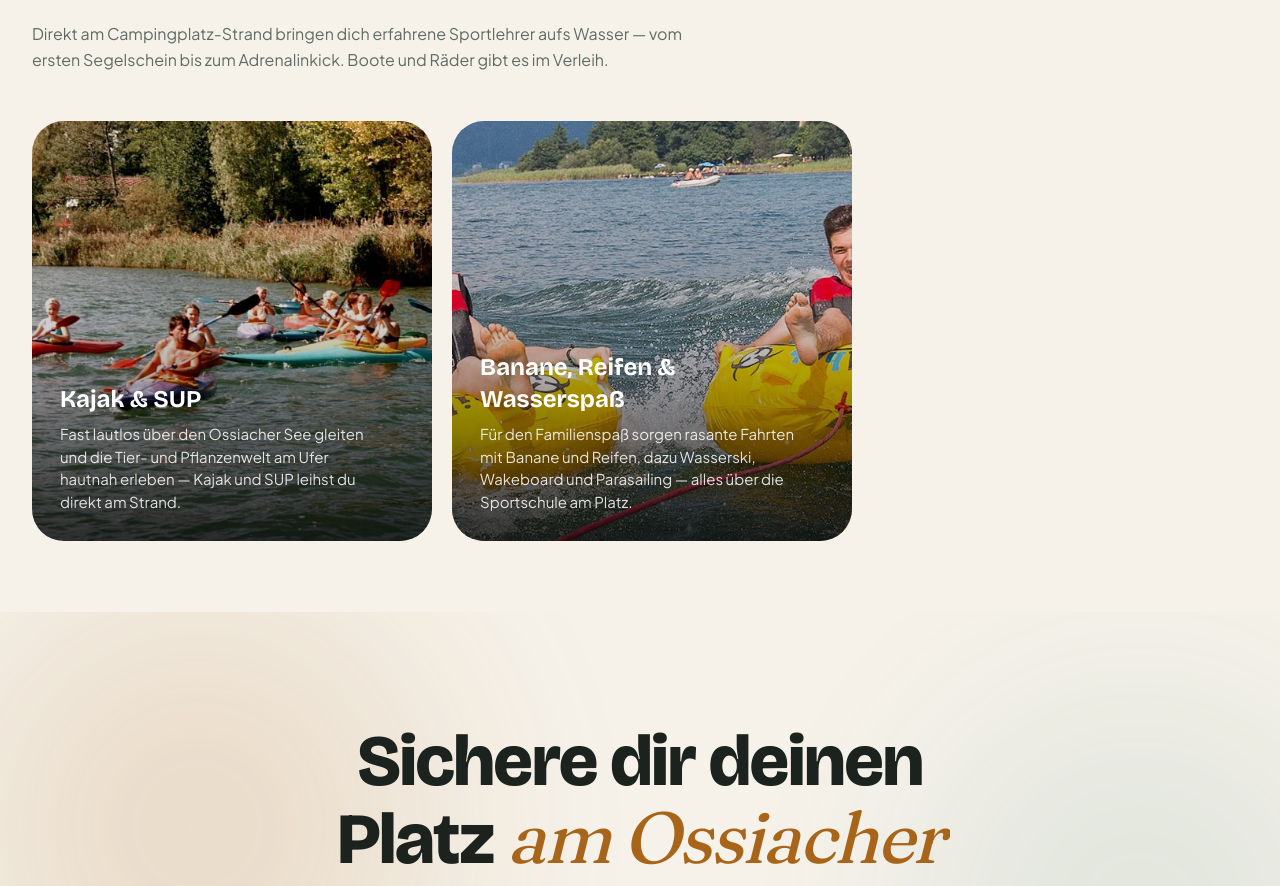
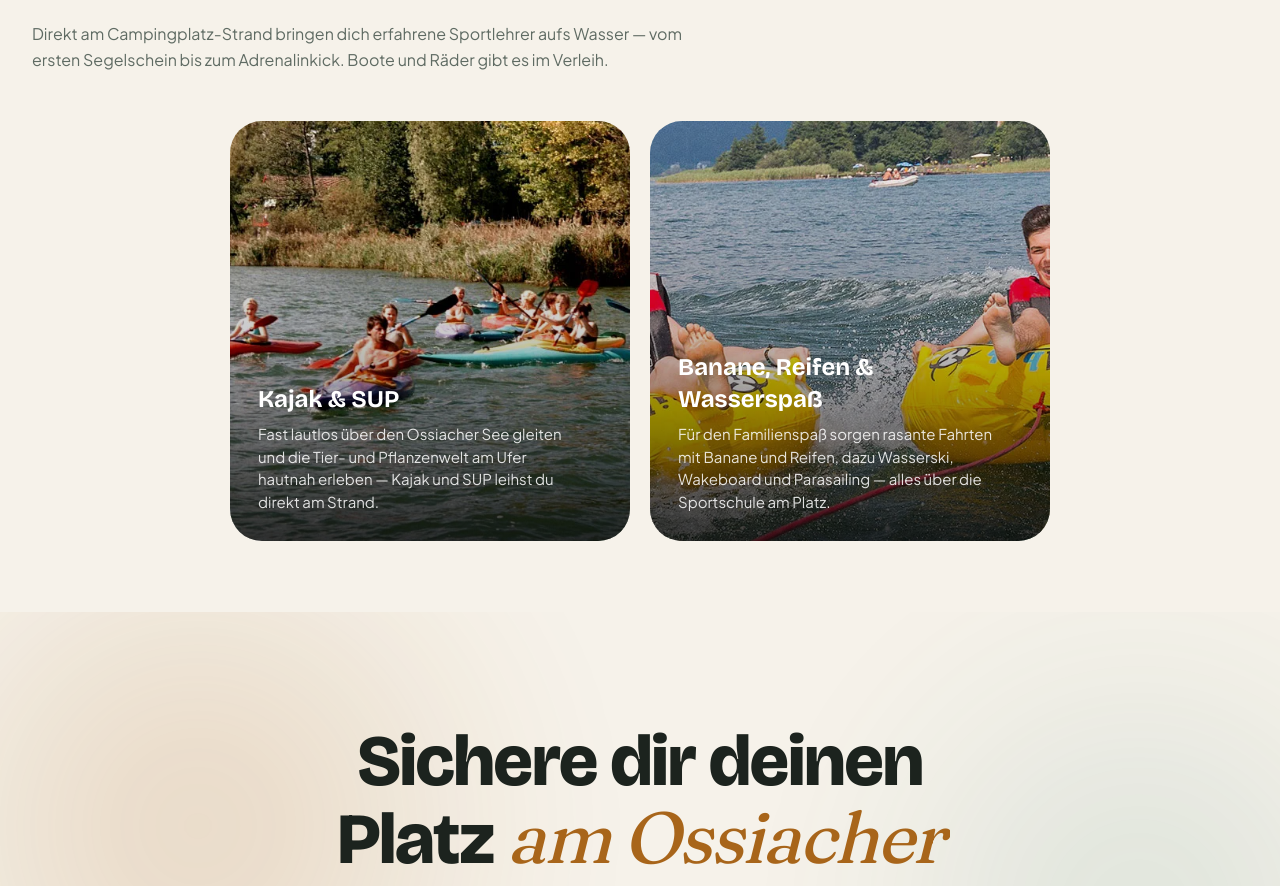
Before and after one commit to Lellino-Elias/blasge-camping-demo, a Next.js app: page / in a window 1280 px wide. Shown: the part 6420-7306 px from the top of the page. Built offline with nearby package versions, Linux system fonts and the light colour scheme.

Commit message:
blasge — campsite demo 2026-06-14 15:52:36

```diff
--- a/src/components/sections/Aktivitaeten.tsx
+++ b/src/components/sections/Aktivitaeten.tsx
@@ -72,7 +72,7 @@ export default function Aktivitaeten() {
         {/* Desktop: GSAP scroll-driven horizontal (section pinned). Mobile/tablet: native swipe. */}
         <div
           ref={trackRef}
-          className="no-scrollbar flex snap-x snap-mandatory gap-5 overflow-x-auto px-5 pb-4 md:px-8 lg:w-max lg:snap-none lg:overflow-visible lg:pb-0 lg:will-change-transform"
+          className="no-scrollbar flex snap-x snap-mandatory gap-5 overflow-x-auto px-5 pb-4 md:px-8 lg:mx-auto lg:w-max lg:snap-none lg:overflow-visible lg:pb-0 lg:will-change-transform"
         >
           {items.map((a) => (
             <article
```
